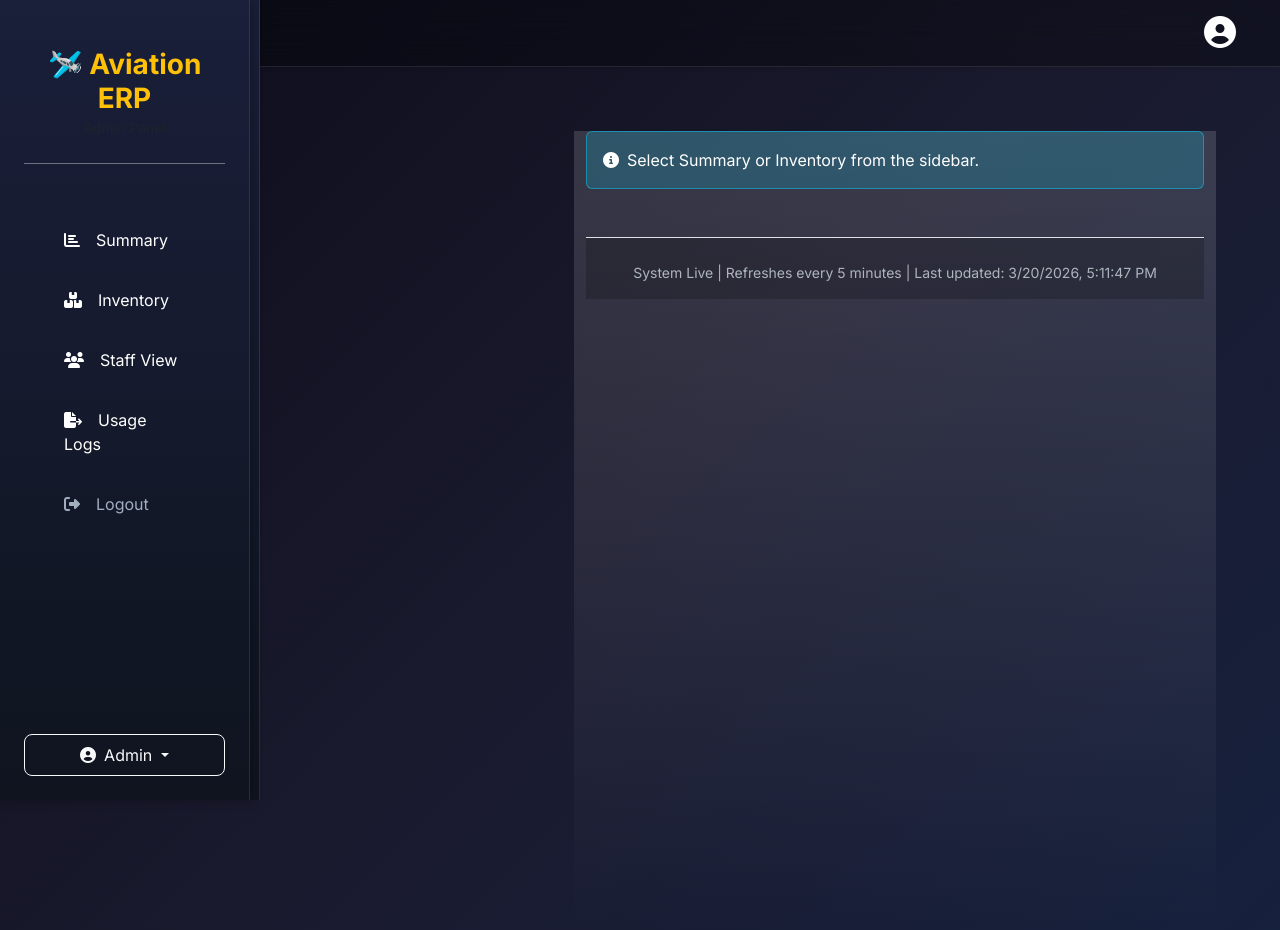
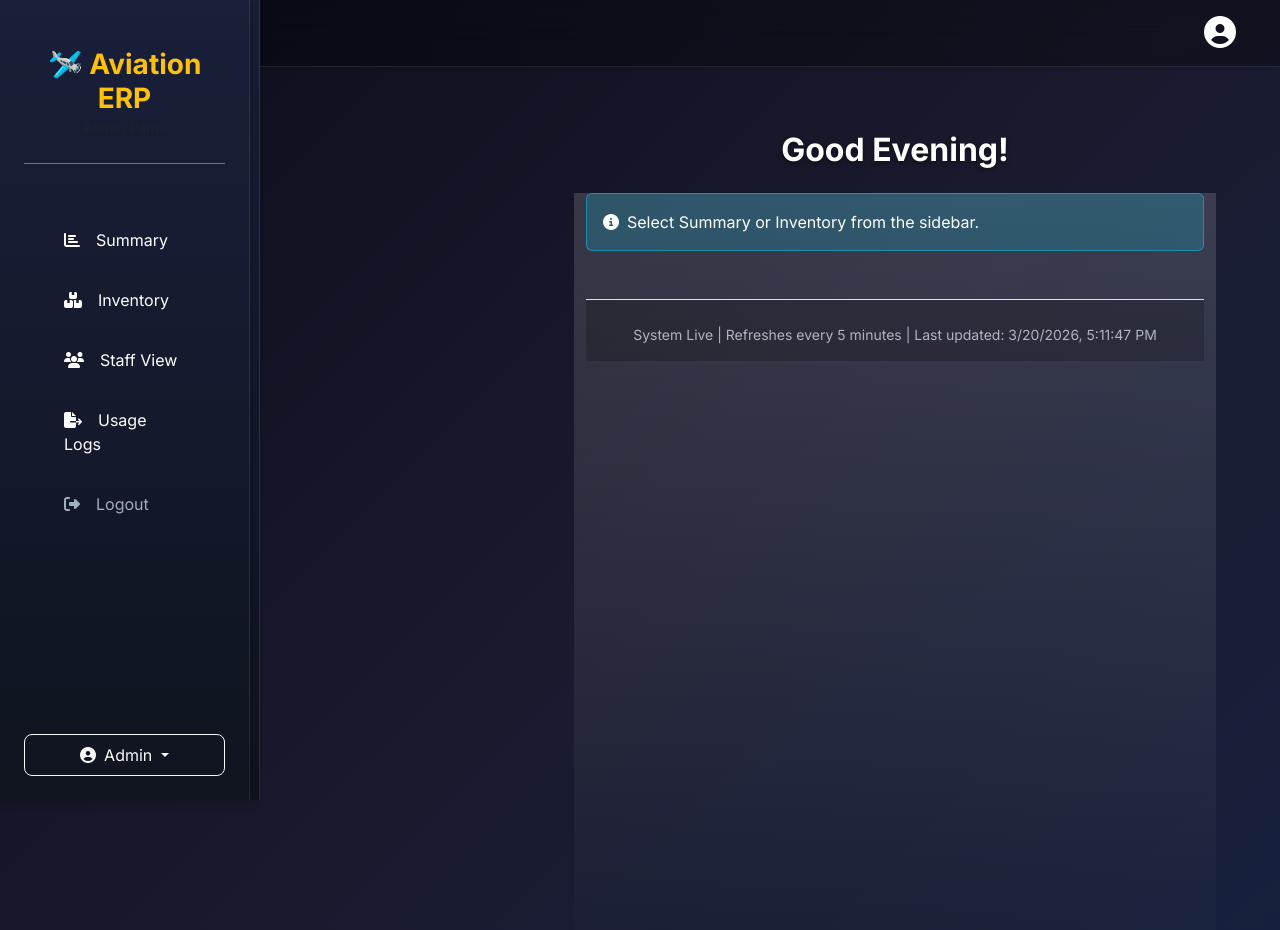
Before and after one commit to whitetap/whitetap-inventory-erp, a Flask app: page /admin-dashboard in a window 1280 px wide. Shown: the top 930 px of the page. Run offline with Flask 3, Linux system fonts and the light colour scheme.

Commit message:
UI: Added dynamic time-based greeting to Admin Dashboard

```diff
--- a/templates/admin.html
+++ b/templates/admin.html
@@ -48,6 +48,9 @@
 
     <!-- Main Content -->
     <div class="flex-grow-1" style="margin-left: 250px; padding: 2rem;">
+        <!-- Dynamic Greeting -->
+        <h3 id="dynamic-greeting" class="text-white fw-bold mb-4 text-center" style="font-size: 2rem; text-shadow: 0 2px 4px rgba(0,0,0,0.5);">Welcome</h3>
+
         <div class="container-fluid bg-gradient position-relative" style="min-height: 100vh; background: linear-gradient(135deg, #667eea 0%, #764ba2 100%);">
 
             {% if view == 'summary' %}
@@ -403,19 +406,29 @@ function safeRefresh() {
     location.reload();
 }
 
-// Update timestamp on load
+// Dynamic Greeting + Timestamp + Search
 document.addEventListener('DOMContentLoaded', function() {
+    // Greeting
+    const greetingEl = document.getElementById('dynamic-greeting');
+    if (greetingEl) {
+        const hour = new Date().getHours();
+        let greeting = 'Good Morning';
+        if (hour >= 12 && hour < 17) greeting = 'Good Afternoon';
+        else if (hour >= 17 || hour < 5) greeting = 'Good Evening';
+        greetingEl.textContent = `${greeting}!`;
+    }
+
+    // Timestamp
     const timeSpan = document.getElementById('lastUpdateTime');
     if (timeSpan) {
         timeSpan.textContent = new Date().toLocaleString();
     }
 
+    // Search filter
     const searchInput = document.getElementById('tableSearch');
     const productsTable = document.getElementById('productsTable');
-
     if (searchInput && productsTable) {
         const rows = document.querySelectorAll('.product-row');
-
         function filterTable(term) {
             const lowerTerm = term.toLowerCase();
             rows.forEach(row => {
@@ -423,7 +436,6 @@ document.addEventListener('DOMContentLoaded', function() {
                 row.style.display = text.includes(lowerTerm) ? '' : 'none';
             });
         }
-
         searchInput.addEventListener('keyup', function() {
             filterTable(this.value);
         });
```
